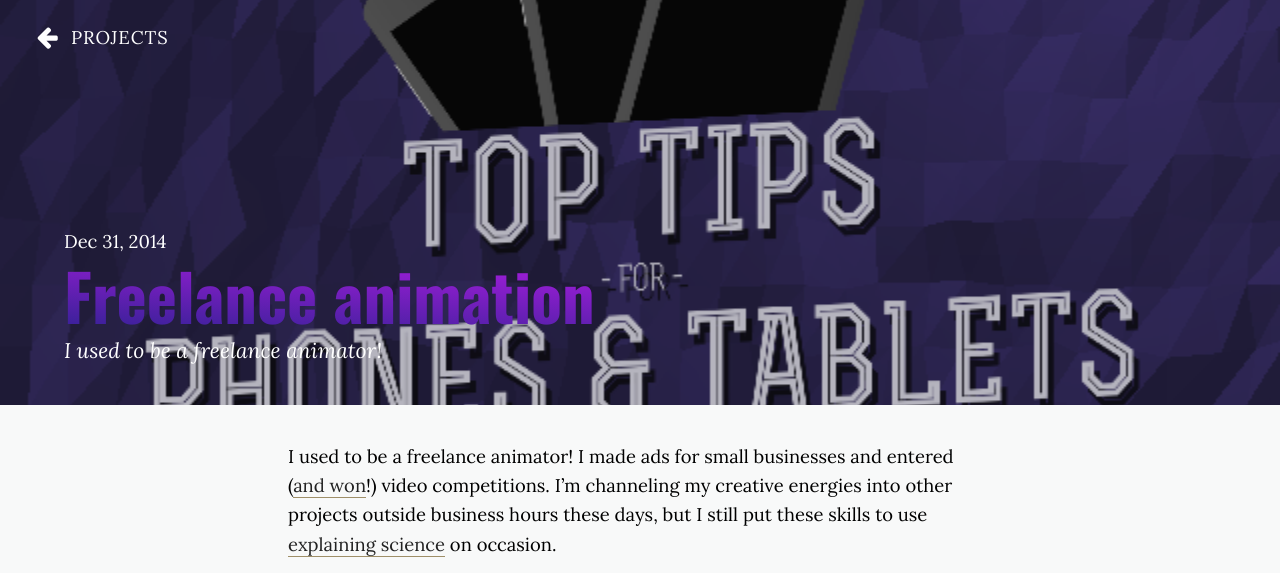
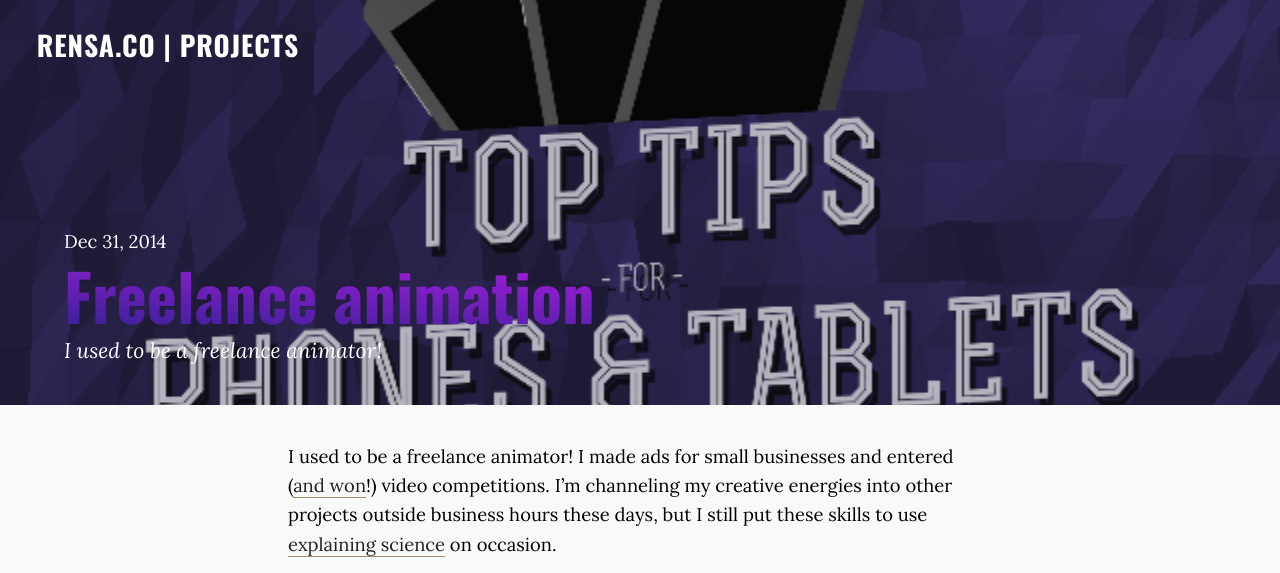
Before and after one commit to rensa/rensa.github.io, a Jekyll site: the page built from _posts/projects/2014-12-31-animation.md, in a window 1280 px wide. Shown: the top 573 px of the page. Built offline with Jekyll 4.4.1, drawn with Linux system fonts in a browser that asks for light colours; nearby versions of some CDN libraries; grey boxes are pictures that could not be loaded.

Commit message:
Change breadcrumb text

```diff
--- a/_layouts/post.html
+++ b/_layouts/post.html
@@ -5,8 +5,7 @@ layout: default
 
   <header class="section-padding--lg mast">
     <a class="nav nav--white" href="{{ site.baseurl }}/{{ page.categories }}">
-      <i class="fa fa-lg fa-arrow-left"></i>
-      <span>{{ page.categories | join: ', ' }}</span>
+      <h2>{{ site.subtitle }} | {{ page.categories | join: ', ' }}</h2>
     </a>
     <figure class="absolute-bg mast__img" style="background-image: url('/assets/post-img/{{ page.image }}');"></figure>
     <div class="mast__container {{ page.categories }}">
```
